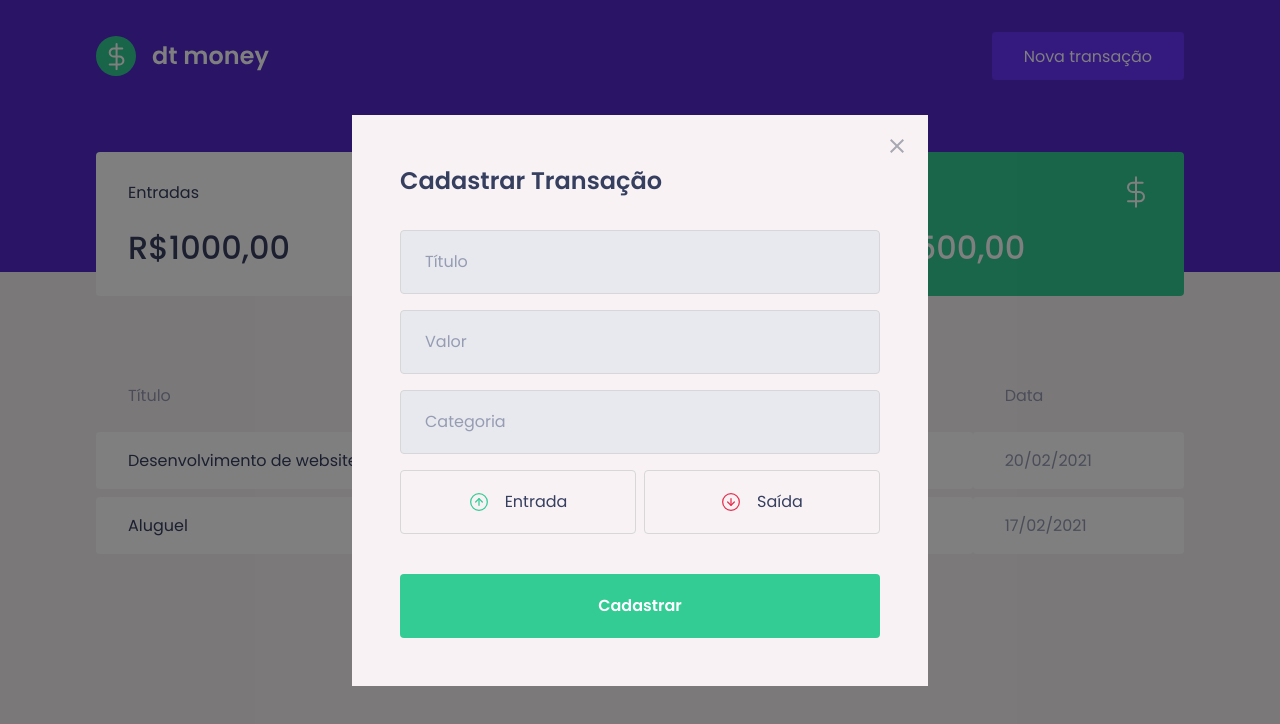
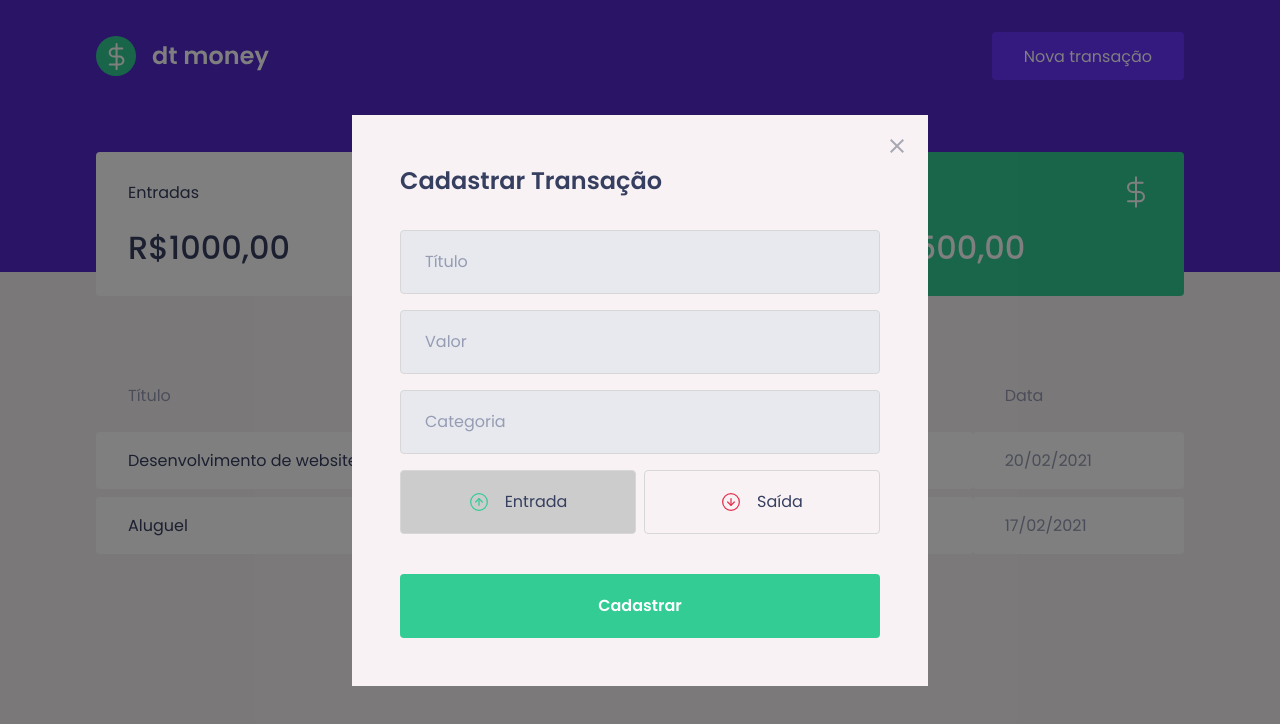
Before and after one commit to davim5/dtmoney-React, a React (Create React App) app: page / in a window 1280 px wide. Both pictures are taken after a click on the button "Nova transação". Shown: the top 724 px of the page. Built offline with nearby package versions, Linux system fonts and the light colour scheme; no server answers; what miragejs would draw is missing.

Commit message:
14-Funcionamento-dos-Botoes

```diff
--- a/src/components/NewTransactionModal/index.tsx
+++ b/src/components/NewTransactionModal/index.tsx
@@ -1,8 +1,9 @@
 import Modal from 'react-modal';
-import { Container, TransactionTypeContainer } from './styles';
+import { Container, TransactionTypeContainer, RadioBox } from './styles';
 import closeImg from '../../assets/close.svg';
 import incomeImg from '../../assets/income.svg';
 import outcomeImg from '../../assets/outcome.svg';
+import { useState } from 'react';
 
 interface NewTransactionModelProps{
     isOpen:boolean;
@@ -10,6 +11,9 @@
 }
 
 export function NewTransactionModal({ isOpen,onRequestClose }:NewTransactionModelProps){
+    // Armazenar qual botão o usuário clicou
+    const [type,setType] = useState('deposit');
+
     return(
         <Modal
         isOpen={isOpen}
@@ -30,18 +34,22 @@
             <input type="number" placeholder="Valor" />
             <input placeholder="Categoria" />
             <TransactionTypeContainer>
-                <button
+                <RadioBox
                 type="button"
+                onClick={()=>setType('deposit')}
+                isActive={type === 'deposit'}
                 >
                     <img src={incomeImg} alt="Entrada" />
                     <span>Entrada</span>
-                </button>
-                <button
+                </RadioBox>
+                <RadioBox
                 type="button"
+                onClick={()=>setType('withdraw')}
+                isActive={type === 'withdraw'}
                 >
                     <img src={outcomeImg} alt="Saída" />
                     <span>Saída</span>
-                </button>
+                </RadioBox>
             </TransactionTypeContainer>
             <button type="submit">
                 Cadastrar
--- a/src/components/NewTransactionModal/styles.ts
+++ b/src/components/NewTransactionModal/styles.ts
@@ -56,11 +56,18 @@
     grid-template-columns:1fr 1fr;
     gap:0.5rem;
 
-    button{
+`;
+
+interface RadioBoxProps{
+    isActive:boolean;
+}
+
+export const RadioBox = styled.button<RadioBoxProps>`
     height:4rem;
     border: 1px solid #d7d7d7;
     border-radius: 0.25rem;
-        background: transparent;
+
+    background: ${(props)=> props.isActive ? '#ccc' : 'transparent'};
 
     display:flex;
     align-items:center;
@@ -83,5 +90,4 @@
         font-size:1rem;
         color: var(--text-title);
     }
-    }
 `;
```
Also changed, not shown: 1 other file (tests, documents, lock files or other folders). Lines whose indentation alone changed are shown as unchanged.
